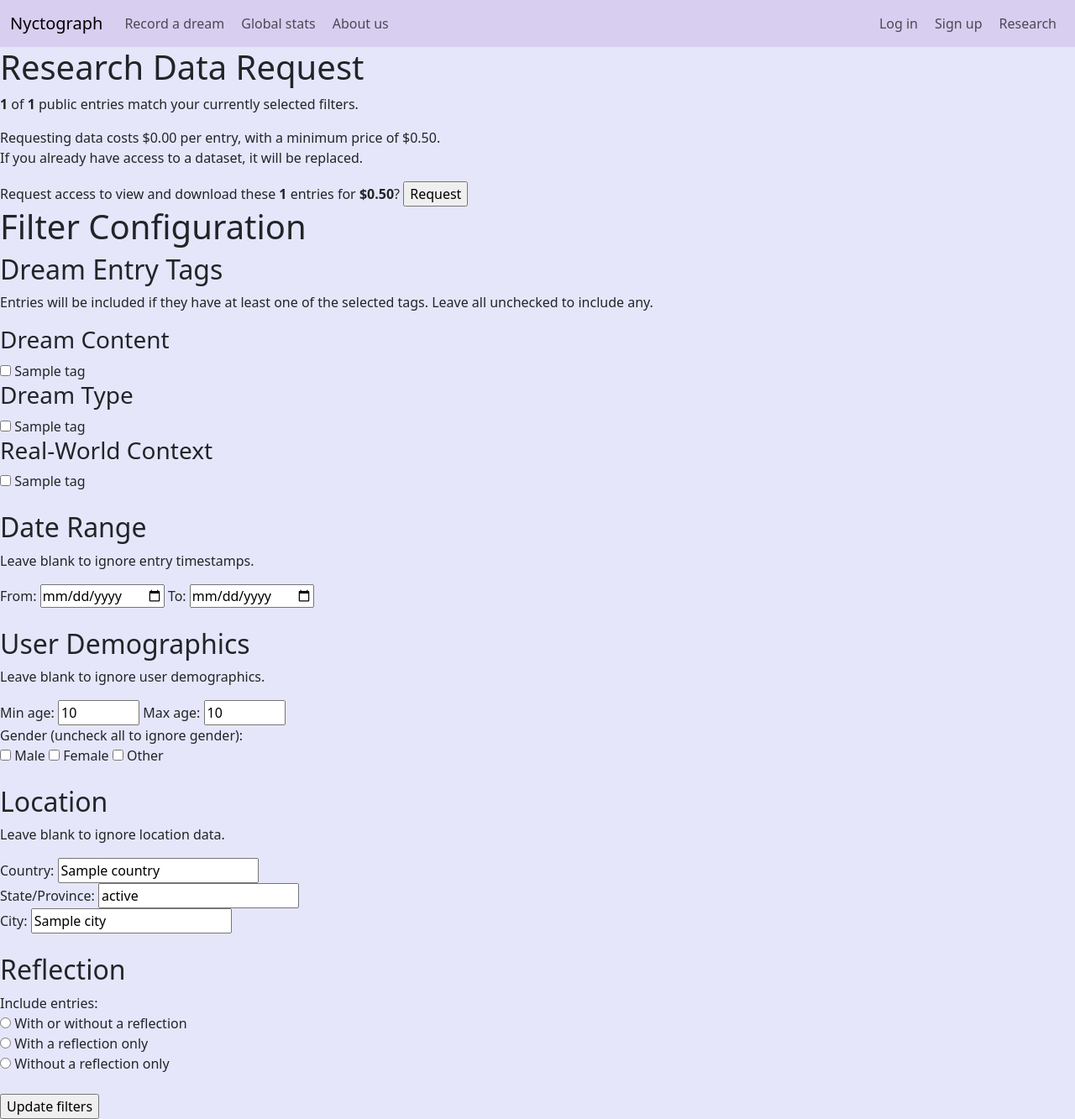
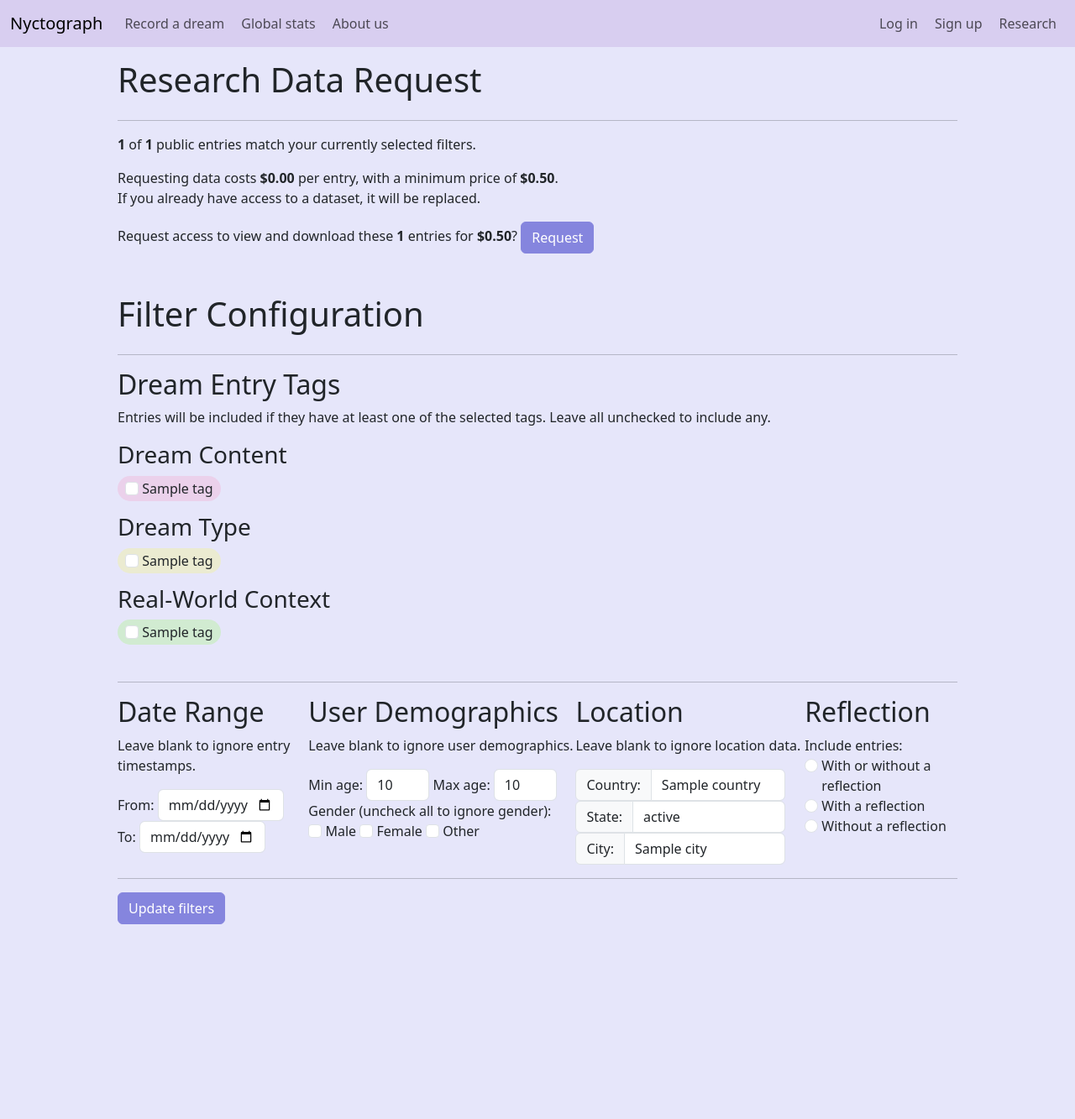
Before and after one commit to Robotgiggle/nyctograph, a FastAPI app: template app/templates/research/filters.html in a window 1280 px wide. Shown: the whole page at 84% size. After the commit the page ends 1101 px from the top, so only its background shows below. Run offline with FastAPI, Linux system fonts and the light colour scheme; the template is opened without the code that fills it: most values are stand-ins (such as "Sample title", 1, 10 or a date in 2020); parts of the project's set-up code (start-up, migrations or seed data) failed here and were passed over.

Commit message:
Research pages

```diff
--- a/app/static/general.css
+++ b/app/static/general.css
@@ -66,7 +66,7 @@
   }
 }
 
-.auth-link {
+.button-link {
     margin-bottom: 10px;
     padding: 7px 15px;
     border-radius: 5px;
@@ -76,7 +76,7 @@
     transition: all .15s ease-in-out;
 }
 
-.auth-link:hover {
+.button-link:hover {
     background-color: #CACAED;
 }
 
@@ -88,6 +88,11 @@
 .btn.btn-primary:hover {
     border-color: #8585DE;
     background-color: #7171C7;
+}
+
+.btn.btn-primary:disabled {
+    border-color: #A8A8F7;
+    background-color: #A8A8F7;
 }
 
 .alert {
--- /dev/null
+++ b/app/static/page_styles/research.css
@@ -0,0 +1,18 @@
+.tag {
+    padding: 3px 9px;
+    border-radius: 16px;
+    margin-bottom: 4px;
+}
+
+.table {
+    --bs-table-bg: #DCDCF7;
+    border-color: #C5C0CF;
+}
+
+.active-button-link {
+    margin-bottom: 10px;
+    padding: 7px 15px;
+    border-radius: 5px;
+    color: #444;
+    background-color: #B4B4E0;
+}
--- a/app/templates/dream-detail.html
+++ b/app/templates/dream-detail.html
@@ -6,7 +6,7 @@
     <div class="mx-auto main-column-wide">
         <div style="display:flex;justify-content:space-between;align-items:center">
             <h1 style="margin-bottom:0px">{{ entry.title }}</h1>
-            <a href="{{ back_url }}" class="btn btn-back" style="height:48px;padding-top:10px">❮&nbsp;&nbsp;Back to list</a>
+            <a href="{{ back_url }}" class="btn btn-back" style="height:48px;padding-top:10px">❮&nbsp;&nbsp;Back to {{'list' if is_owner else 'data'}}</a>
         </div>
         <hr>
         <div class="layer-box">
--- a/app/templates/login.html
+++ b/app/templates/login.html
@@ -12,8 +12,8 @@
         </form>
         <br>
         <div>
-            <p style="margin-top:1rem"><a class="auth-link" href="/signup">Create a standard account</a></p>
-            <p style="margin-top:1.3rem"><a class="auth-link" href="/signup/research">Request a research account</a></p>
+            <p style="margin-top:1rem"><a class="button-link" href="/signup">Create a standard account</a></p>
+            <p style="margin-top:1.3rem"><a class="button-link" href="/signup/research">Request a research account</a></p>
         </div>
     </div>
 {% endblock %}
--- a/app/templates/research/filters.html
+++ b/app/templates/research/filters.html
@@ -1,137 +1,151 @@
 {% extends "base.html" %}
+{% block head %}
+    <link href="{{ url_for('static', path='/page_styles/research.css') }}" rel="stylesheet" type="text/css">
+{% endblock %}
 {% block body %}
+    <div class="mx-auto main-column-wide">
         <h1>Research Data Request</h1>
+        <hr>
         {% if total_count == None %}
             <p>You do not have any filters selected yet. Choose some below, then press 'Update filters' to save them.</p>
         {% else %}
             <p><strong>{{ match_count }}</strong> of <strong>{{ total_count }}</strong> public entries match your currently selected filters.</p>
-        <form id="request_data" action="/research/request" method="post" onsubmit="return confirm('Are you sure these filters are correct? This will permanently replace any data you\'ve previously requested.');">
+            <form id="request_data_form" action="/research/request" method="post" onsubmit="return confirm('Are you sure these filters are correct? This will permanently replace any data you\'ve previously requested.');">
                 <input type="hidden" name="row_count" value="{{ match_count }}">
                 <p>
-                Requesting data costs ${{ "%.2f"|format(row_price/100) }} per entry, with a minimum price of $0.50.<br>
+                    Requesting data costs <strong>${{ "%.2f"|format(row_price/100) }}</strong> per entry, with a minimum price of <strong>$0.50</strong>.<br>
                     If you already have access to a dataset, it will be replaced.
                 </p>
                 <label for="submit_request">Request access to view and download these <strong>{{ match_count }}</strong> entries for <strong>${{ "%.2f"|format(([match_count,50]|max)/100) }}</strong>?</label>
-            <input id="submit_request" type="submit" value="Request" {{ "disabled" if total_count == None or match_count == 0 }}>
+                <input id="submit_request" type="submit" class="btn btn-primary" value="Request" {{ "disabled" if total_count == None or match_count == 0 }}>
             </form>
-        <p id="dirty" style="color:red" hidden>
+            <p id="dirty" style="color:red;margin-bottom:0px;margin-top:10px" hidden>
                 The filters chosen below are <strong>not</strong> yet saved!
                 Press 'Update filters' to save them before making a data request.
             </p>
         {% endif %}
-
+        <br><br>
         <h1>Filter Configuration</h1>
-    <form id="update_filters" action="" method="post">
+        <hr>
+        <form id="update_filter_form" action="" method="post">
             <h2>Dream Entry Tags</h2>
             <p>Entries will be included if they have at least one of the selected tags. Leave all unchecked to include any.</p>
 
             <h3>Dream Content</h3>
             {% for tag in content_tags %}
-            <label>
-                <input type="checkbox" name="content_tags" value="{{ tag }}"
+                <label class="tag" style="background-color:#EBD1EB">
+                    <input type="checkbox" class="form-check-input" name="content_tags" value="{{ tag }}"
                         {{ "checked" if tag in filters.content_tags }}>
                     {{ tag }}
                 </label>
             {% endfor %}
             <br>
 
-        <h3>Dream Type</h3>
+            <h3 style="margin-top:10px">Dream Type</h3>
             {% for tag in type_tags %}
-            <label>
-                <input type="checkbox" name="type_tags" value="{{ tag }}"
+                <label class="tag" style="background-color:#EBEBD1">
+                    <input type="checkbox" class="form-check-input" name="type_tags" value="{{ tag }}"
                         {{ "checked" if tag in filters.type_tags }}>
                     {{ tag }}
                 </label>
             {% endfor %}
             <br>
 
-        <h3>Real-World Context</h3>
+            <h3 style="margin-top:10px">Real-World Context</h3>
             {% for tag in context_tags %}
-            <label>
-                <input type="checkbox" name="context_tags" value="{{ tag }}"
+                <label class="tag" style="background-color:#D1EBD1">
+                    <input type="checkbox" class="form-check-input" name="context_tags" value="{{ tag }}"
                         {{ "checked" if tag in filters.context_tags }}>
                     {{ tag }}
                 </label>
             {% endfor %}
             <br><br>
-
+            <hr>
+            <div class="layer-box">
+                <div style="width:25%">
                     <h2>Date Range</h2>
                     <p>Leave blank to ignore entry timestamps.</p>
                     <label for="date_from">From:</label>
-        <input type="date" id="date_from" name="date_from" max="{{today}}"
-            value="{{ filters.date_from if filters.date_from is not none }}">
+                    <input type="date" class="form-control" style="width:150px;display:inline" id="date_from" name="date_from"
+                        max="{{today}}" value="{{ filters.date_from if filters.date_from is not none }}">
+                    <br>
                     <label for="date_to">To:</label>
-        <input type="date" id="date_to" name="date_to" max="{{today}}"
-            value="{{ filters.date_to if filters.date_to is not none }}">
-        <br><br>
-
+                    <input type="date" class="form-control" style="width:150px;display:inline" id="date_to" name="date_to"
+                        max="{{today}}" value="{{ filters.date_to if filters.date_to is not none }}">
+                </div>
+                <div style="width:35%">
                     <h2>User Demographics</h2>
                     <p>Leave blank to ignore user demographics.</p>
                     <label for="age_min">Min age:</label>
-        <input type="number" id="age_min" name="age_min" min="13" max="120"
-            value="{{ filters.age_min if filters.age_min is not none }}">
+                    <input type="number" class="form-control" style="width:75px;display:inline" id="age_min" name="age_min"
+                        min="13" max="120" value="{{ filters.age_min if filters.age_min is not none }}">
                     <label for="age_max">Max age:</label>
-        <input type="number" id="age_max" name="age_max" min="13" max="120"
-            value="{{ filters.age_max if filters.age_max is not none }}">
-        <br>
+                    <input type="number" class="form-control" style="width:75px;display:inline" id="age_max" name="age_max"
+                        min="13" max="120" value="{{ filters.age_max if filters.age_max is not none }}">
                     <label>Gender (uncheck all to ignore gender):</label>
                     <br>
                     <label>
-            <input type="checkbox" name="gender" value="Male"
+                        <input type="checkbox" class="form-check-input" name="gender" value="Male"
                             {{ "checked" if filters.gender and "Male" in filters.gender }}>
                         Male
                     </label>
                     <label>
-            <input type="checkbox" name="gender" value="Female"
+                        <input type="checkbox" class="form-check-input" name="gender" value="Female"
                             {{ "checked" if filters.gender and "Female" in filters.gender }}>
                         Female
                     </label>
                     <label>
-            <input type="checkbox" name="gender" value="Other"
+                        <input type="checkbox" class="form-check-input" name="gender" value="Other"
                             {{ "checked" if filters.gender and "Other" in filters.gender }}>
                         Other
                     </label>
-        <br><br>
-
+                </div>
+                <div style="width:30%">
                     <h2>Location</h2>
                     <p>Leave blank to ignore location data.</p>
-        <label for="country">Country:</label>
-        <input type="text" id="country" name="country"
-            value="{{ filters.country if filters.country is not none }}">
-        <br>
-        <label for="state">State/Province:</label>
-        <input type="text" id="state" name="state"
-            value="{{ filters.state if filters.state is not none }}">
-        <br>
-        <label for="city">City:</label>
-        <input type="text" id="city" name="city"
-            value="{{ filters.city if filters.city is not none }}">
-        <br><br>
-
+                    <div class="input-group" style="width:250px">
+                        <span id="country-label" class="input-group-text">Country:</span>
+                        <input type="text" class="form-control" id="country" name="country"
+                            value="{{filters.country if filters.country is not none}}" aria-describedby="country-label">
+                    </div>
+                    <div class="input-group" style="width:250px">
+                        <span id="state-label" class="input-group-text">State:</span>
+                        <input type="text" class="form-control" id="state" name="state"
+                            value="{{filters.state if filters.state is not none}}" aria-describedby="state-label">
+                    </div>
+                    <div class="input-group" style="width:250px">
+                        <span id="city-label" class="input-group-text">City:</span>
+                        <input type="text" class="form-control" id="city" name="city"
+                            value="{{filters.city if filters.city is not none}}" aria-describedby="city-label">
+                    </div>
+                </div>
+                <div style="width:20%">
                     <h2>Reflection</h2>
                     <label>Include entries:</label>
                     <br>
-        <input type="radio" id="rfln-any" name="has_reflection" value=""
+                    <input type="radio" class="form-check-input" id="rfln-any" name="has_reflection" value=""
                         {{ "checked" if filters.has_reflection is none }}>
-        <label for="rfln-any">With or without a reflection</label>
+                    <label for="rfln-any" style="width:155px">With or without a reflection</label>
                     <br>
-        <input type="radio" id="rfln-yes" name="has_reflection" value="yes"
+                    <input type="radio" class="form-check-input" id="rfln-yes" name="has_reflection" value="yes"
                         {{ "checked" if filters.has_reflection == "yes" }}>
-        <label for="rfln-yes">With a reflection only</label>
+                    <label for="rfln-yes">With a reflection</label>
                     <br>
-        <input type="radio" id="rfln-no" name="has_reflection" value="no"
+                    <input type="radio" class="form-check-input" id="rfln-no" name="has_reflection" value="no"
                         {{ "checked" if filters.has_reflection == "no" }}>
-        <label for="rfln-no">Without a reflection only</label>
-        <br><br>
-
-        <input type="submit" value="Update filters">
+                    <label for="rfln-no">Without a reflection</label>
+                </div>
+            </div>
+            <hr>
+            <input type="submit" class="btn btn-primary"  value="Update filters">
         </form>
 
         <script>
-        form = document.getElementById("update_filters");
-        warning = document.getElementById("dirty");
+            form = $("#update_filter_form")[0]
             form.addEventListener("input", function (event) {
-            warning.hidden = false;
+                $("#dirty")[0].hidden = false;
+                $("#submit_request")[0].disabled = true;
             })
         </script>
+    </div>
 {% endblock %}
--- a/app/templates/research/signup-request.html
+++ b/app/templates/research/signup-request.html
@@ -27,7 +27,7 @@
             <input type="submit"  class="btn btn-primary" value="Request research account">
         </form>
         <p style="margin-top:1.5rem">
-            <a class="auth-link" href="/login">Already have a research account? Log in</a><br>
+            <a class="button-link" href="/login">Already have a research account? Log in</a><br>
         </p>
     </div>
 {% endblock %}
--- a/app/templates/signup.html
+++ b/app/templates/signup.html
@@ -17,7 +17,7 @@
 
             <p style="font-size:small; margin-top: 1rem;margin-bottom: 0;">
                 Nyctograph stores your dream entries and account details in our database so you can use the service.
-                By marking the consent box below, you confirm that you understand this and agree to our storage of this data.
+                By marking the consent box below, you confirm that you understand this, that you are at least 13 years of age, and that you agree to our storage of this data.
             </p>
             <input type="checkbox" class="form-check-input" name="consent_data_storage" id="consent_data_storage" value="yes" required>
             <label class="form-check-label" for="consent_data_storage">
@@ -37,7 +37,7 @@
             <input type="submit" class="btn btn-primary" value="Create account">
         </form>
         <p style="margin-top:1.5rem">
-            <a class="auth-link" href="/login">Already have an account? Log in</a><br>
+            <a class="button-link" href="/login">Already have an account? Log in</a><br>
         </p>
     </div>
 {% endblock %}
```
Also changed, not shown: app/routers/research.py (+5 -7 lines), app/templates/global-stats.html (+4 -11 lines), app/templates/research/download.html (+9 -12 lines), app/templates/research/request-landing.html (+12 -5 lines), app/templates/research/view-data.html (+30 -29 lines). Lines whose indentation alone changed are shown as unchanged.
